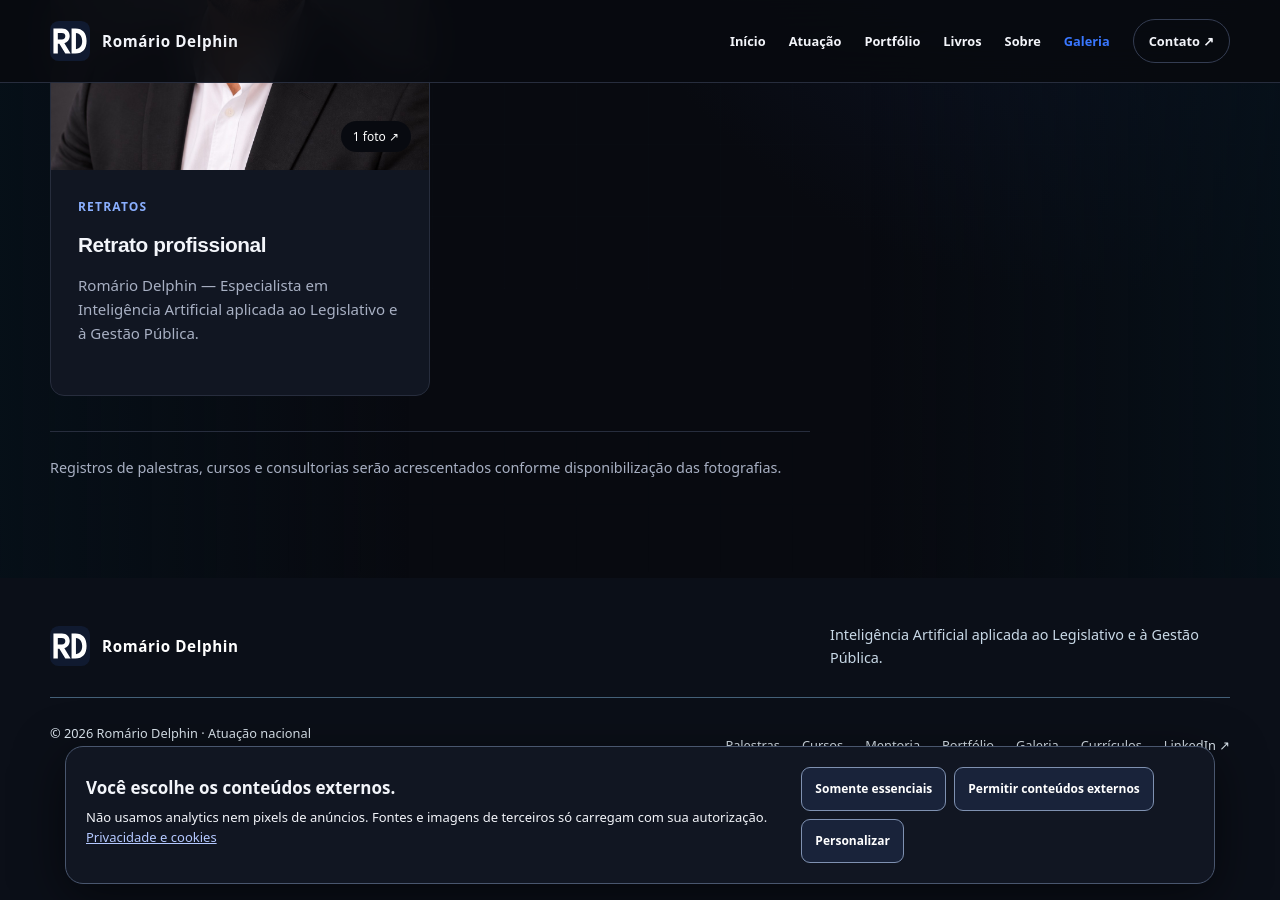
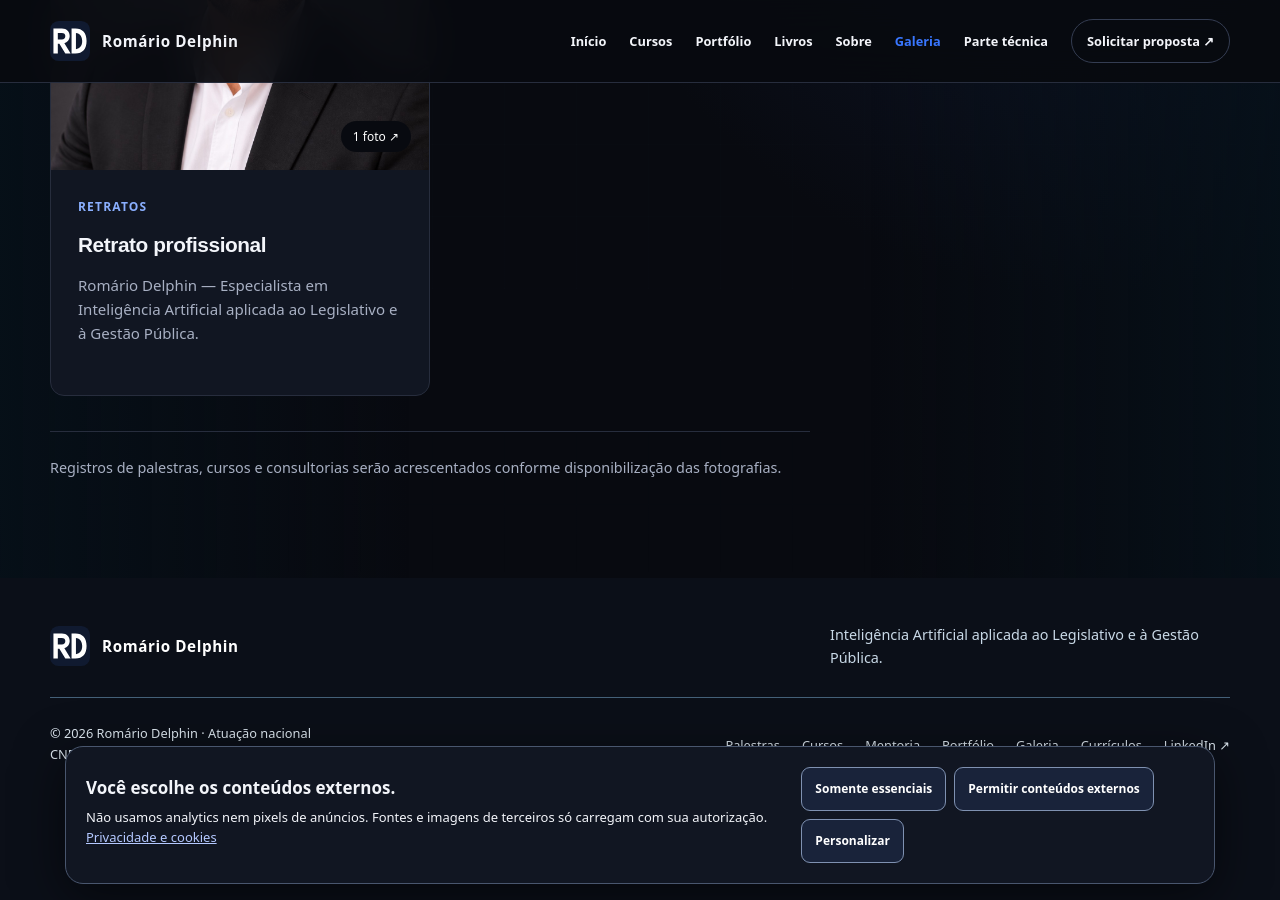
Before and after one commit to RomarioDelphin/RomarioDelphin.github.io, a Jekyll site: the page built from galeria.html, in a window 1280 px wide and 900 px high, scrolled down 767 px. Built offline with Jekyll 4.4.1, drawn with Linux system fonts in a browser that asks for light colours.

Commit message:
Atualiza navegação e CNPJ das capacitações

```diff
--- a/_layouts/site.html
+++ b/_layouts/site.html
@@ -8,10 +8,10 @@
 <link rel="icon" href="/favicon-32.png?v=rd-2026" type="image/png" sizes="32x32"><link rel="apple-touch-icon" href="/apple-touch-icon.png?v=rd-2026" sizes="180x180">
 <script type="application/ld+json">{"@context":"https://schema.org","@type":"{% if page.service_type %}Service{% else %}WebPage{% endif %}","@id":{{ page.url | absolute_url | append: '#entity' | jsonify }},"name":{{ page.title | jsonify }},"description":{{ page.description | default: site.description | jsonify }},"url":{{ page.url | absolute_url | jsonify }}{% if page.service_type %},"serviceType":{{ page.service_type | jsonify }},"provider":{"@type":"Person","@id":{{ '/#romario-delphin' | absolute_url | jsonify }},"name":"Romário Delphin","url":{{ '/' | absolute_url | jsonify }}},"areaServed":{"@type":"Country","name":"Brasil"}{% else %},"isPartOf":{"@id":{{ '/#website' | absolute_url | jsonify }}}{% endif %}}</script>
 <script type="application/ld+json">{"@context":"https://schema.org","@type":"BreadcrumbList","itemListElement":[{"@type":"ListItem","position":1,"name":"Início","item":{{ '/' | absolute_url | jsonify }}},{"@type":"ListItem","position":2,"name":{{ page.title | jsonify }},"item":{{ page.url | absolute_url | jsonify }}}]}</script><link rel="stylesheet" href="/privacy-controls.css?v=20261003"><script src="/privacy-controls.js?v=20261003" defer></script></head><body class="site-page"><a class="skip-link" href="#page-content">Ir para o conteúdo</a>
-<header class="site-header"><div class="container site-nav"><a class="site-brand" href="{{ '/' | relative_url }}"><span><img src="{{ '/logo-rd.svg' | relative_url }}" alt="" width="40" height="40"></span>Romário Delphin</a><button class="site-menu-button" aria-expanded="false" aria-controls="site-menu" aria-label="Abrir menu">Menu <span aria-hidden="true">☰</span></button><nav class="site-links" id="site-menu" aria-label="Navegação principal"><a href="{{ '/' | relative_url }}">Início</a><a href="{{ '/#formacao-publica' | relative_url }}">Atuação</a><a href="{{ '/portfolio.html' | relative_url }}" {% if page.url == '/portfolio.html' %}aria-current="page"{% endif %}>Portfólio</a><a href="{{ '/#livros' | relative_url }}">Livros</a><a href="{{ '/#sobre' | relative_url }}">Sobre</a><a href="{{ '/galeria.html' | relative_url }}" {% if page.url contains '/galeria' %}aria-current="page"{% endif %}>Galeria</a><a class="site-contact-link" href="{{ '/solicitar-proposta.html' | relative_url }}">Contato ↗</a></nav></div></header>
+<header class="site-header"><div class="container site-nav"><a class="site-brand" href="{{ '/' | relative_url }}"><span><img src="{{ '/logo-rd.svg' | relative_url }}" alt="" width="40" height="40"></span>Romário Delphin</a><button class="site-menu-button" aria-expanded="false" aria-controls="site-menu" aria-label="Abrir menu">Menu <span aria-hidden="true">☰</span></button><nav class="site-links" id="site-menu" aria-label="Navegação principal"><a href="{{ '/' | relative_url }}">Início</a><a href="{{ '/#formacao-publica' | relative_url }}">Cursos</a><a href="{{ '/portfolio.html' | relative_url }}" {% if page.url == '/portfolio.html' %}aria-current="page"{% endif %}>Portfólio</a><a href="{{ '/#livros' | relative_url }}">Livros</a><a href="{{ '/#sobre' | relative_url }}">Sobre</a><a href="{{ '/galeria.html' | relative_url }}" {% if page.url contains '/galeria' %}aria-current="page"{% endif %}>Galeria</a><a href="/#ferramentas">Parte técnica</a><a class="site-contact-link" href="{{ '/solicitar-proposta.html' | relative_url }}">Solicitar proposta ↗</a></nav></div></header>
 <main id="page-content">
 {% if page.is_post %}<article class="article-page"><header class="page-heading container"><a class="back-link" href="{{ '/' | relative_url }}">← Início</a><div class="page-kicker">{{ page.categories | join: ' · ' | escape }}</div><h1>{{ page.title | escape }}</h1><p class="page-lead">{{ page.description | escape }}</p><div class="article-meta"><span>Por Romário Delphin</span><time datetime="{{ page.date | date_to_xmlschema }}">{{ page.date | date: '%d/%m/%Y' }}</time><span>{{ content | number_of_words | divided_by: 180 | plus: 1 }} min de leitura</span></div>{% if page.cover %}<img class="article-cover" src="{{ page.cover | relative_url }}" alt="{{ page.cover_alt | default: page.title | escape }}">{% endif %}</header><div class="prose container">{{ content }}</div><aside class="article-end container"><strong>Conhecimento que se transforma em prática.</strong><p>Cursos, palestras, mentoria e consultoria técnica em Inteligência Artificial.</p><a class="button button-primary" href="{{ '/solicitar-proposta.html' | relative_url }}">Converse sobre sua instituição ↗</a></aside></article>
 {% elsif page.collection == 'albums' %}<section class="page-heading container"><a class="back-link" href="{{ '/galeria.html' | relative_url }}">← Todos os registros</a><div class="page-kicker">{{ page.category | escape }}</div><h1>{{ page.title | escape }}</h1><p class="page-lead">{{ page.description | escape }}</p>{% if page.event_date or page.location %}<div class="article-meta">{% if page.event_date %}<time>{{ page.event_date | date: '%d/%m/%Y' }}</time>{% endif %}{% if page.location %}<span>{{ page.location | escape }}</span>{% endif %}</div>{% endif %}</section><div class="album-grid container">{% for photo in page.photos %}<figure><button class="photo-button" data-src="{{ photo.src | relative_url }}" data-alt="{{ photo.alt | escape }}" data-caption="{{ photo.caption | default: photo.alt | escape }}" aria-label="Ampliar foto: {{ photo.alt | escape }}"><img src="{{ photo.src | relative_url }}" alt="{{ photo.alt | escape }}" loading="lazy" decoding="async"><span aria-hidden="true">Ampliar ↗</span></button><figcaption>{{ photo.caption | default: photo.alt | escape }}</figcaption></figure>{% endfor %}</div>{% if content != '' %}<div class="prose container">{{ content }}</div>{% endif %}<dialog class="photo-dialog" aria-label="Fotografia ampliada"><button class="dialog-close" aria-label="Fechar fotografia">Fechar ×</button><img alt=""><p></p></dialog>
 {% else %}{{ content }}{% endif %}
-</main><footer class="site-footer"><div class="container"><div class="footer-top"><a class="site-brand" href="{{ '/' | relative_url }}"><span><img src="{{ '/logo-rd.svg' | relative_url }}" alt="" width="40" height="40"></span>Romário Delphin</a><p>Inteligência Artificial aplicada ao Legislativo e à Gestão Pública.</p></div><div class="footer-bottom"><span>© {{ 'now' | date: '%Y' }} Romário Delphin · Atuação nacional</span><nav aria-label="Links do rodapé"><a href="{{ "/palestras-ia-setor-publico.html" | relative_url }}">Palestras</a><a href="{{ "/cursos-ia-setor-publico.html" | relative_url }}">Cursos</a><a href="{{ "/mentoria-ia-setor-publico.html" | relative_url }}">Mentoria</a><a href="{{ '/portfolio.html' | relative_url }}">Portfólio</a><a href="{{ '/galeria.html' | relative_url }}">Galeria</a><a href="{{ '/curriculos.html' | relative_url }}">Currículos</a><a href="https://www.linkedin.com/in/romariodelphin/" target="_blank" rel="noopener">LinkedIn ↗</a></nav></div></div><div class="privacy-footer" style="max-width:1180px;margin:12px auto;padding:0 24px"><a href="/privacidade.html">Privacidade e cookies</a> · <button class="privacy-settings" type="button" data-privacy-settings>Preferências de privacidade</button> · <a href="/solicitar-proposta.html">Solicitar proposta</a></div></footer>
+</main><footer class="site-footer"><div class="container"><div class="footer-top"><a class="site-brand" href="{{ '/' | relative_url }}"><span><img src="{{ '/logo-rd.svg' | relative_url }}" alt="" width="40" height="40"></span>Romário Delphin</a><p>Inteligência Artificial aplicada ao Legislativo e à Gestão Pública.</p></div><div class="footer-bottom"><span>© {{ 'now' | date: '%Y' }} Romário Delphin · Atuação nacional<br>CNPJ 69.583.425/0001-77</span><nav aria-label="Links do rodapé"><a href="{{ "/palestras-ia-setor-publico.html" | relative_url }}">Palestras</a><a href="{{ "/cursos-ia-setor-publico.html" | relative_url }}">Cursos</a><a href="{{ "/mentoria-ia-setor-publico.html" | relative_url }}">Mentoria</a><a href="{{ '/portfolio.html' | relative_url }}">Portfólio</a><a href="{{ '/galeria.html' | relative_url }}">Galeria</a><a href="{{ '/curriculos.html' | relative_url }}">Currículos</a><a href="https://www.linkedin.com/in/romariodelphin/" target="_blank" rel="noopener">LinkedIn ↗</a></nav></div></div><div class="privacy-footer" style="max-width:1180px;margin:12px auto;padding:0 24px"><a href="/privacidade.html">Privacidade e cookies</a> · <button class="privacy-settings" type="button" data-privacy-settings>Preferências de privacidade</button> · <a href="/solicitar-proposta.html">Solicitar proposta</a></div></footer>
 <script src="{{ '/site-pages.js?v=20261002' | relative_url }}" defer></script></body></html>
```
